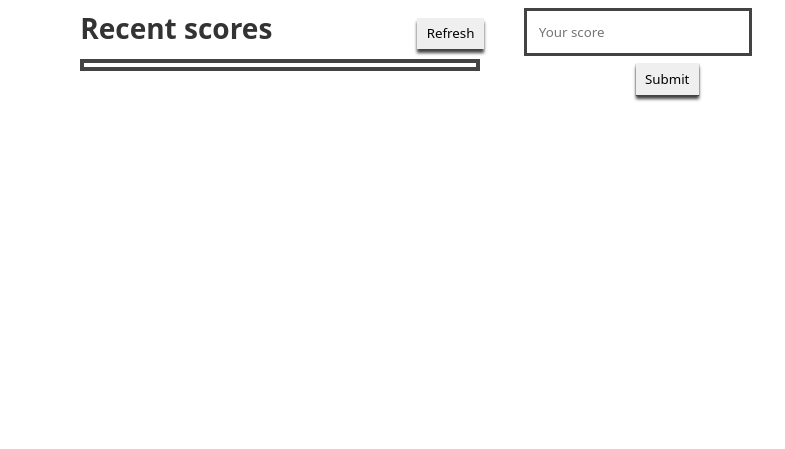
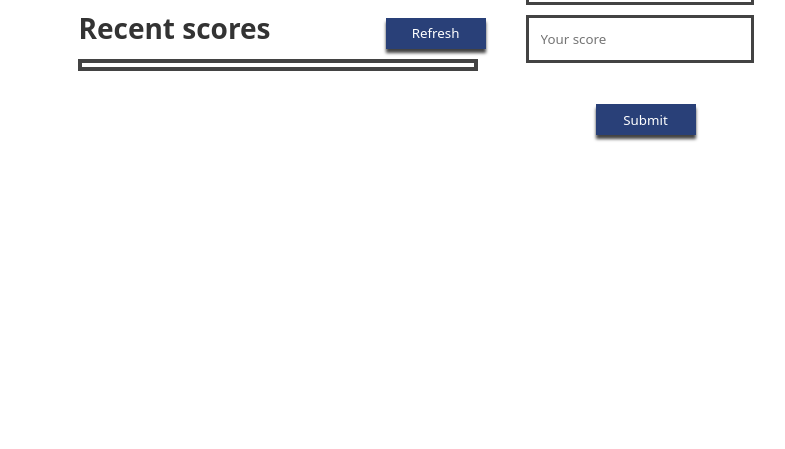
Before and after one commit to RileyManda/leaderboard, a website built with webpack: page src/index.html in a window 1280 px wide. Shown: the part 351-800 px from the top of the page, without its empty margins (211-996 px from the left). Built offline with nearby package versions, Linux system fonts and the light colour scheme; no server answers.

Commit message:
Implemented button animation icons and font awesome font

```diff
--- a/src/index.html
+++ b/src/index.html
@@ -4,6 +4,7 @@
 <head>
     <meta charset="UTF-8">
     <meta name="viewport" content="width=device-width, initial-scale=1.0">
+    <script src="https://kit.fontawesome.com/5b22e8a03c.js" crossorigin="anonymous"></script>
     <title>Leaderboard</title>
 </head>
 
@@ -18,7 +19,7 @@
                     </div>
                     <div class="recent-scores">
                         <h3>Recent scores</h3>
-                        <button class="refresh-button" id="refreshButton">Refresh</button>
+                        <button class="refresh-button button-effect" id="refreshButton" >Refresh</button>
                     </div>
                     <div class="score-table">
                         <table id="score-table"></table>
@@ -37,7 +38,7 @@
                         <input id="userNameInput" type="text" placeholder="Your name" required>
                         <input id="scoreInput" type="number" placeholder="Your score" required>
                     </div>
-                    <button type="submit" class="form-button">
+                    <button type="submit" class="form-button button-effect">
                         Submit
                     </button>
                 </form>
--- a/src/styles.css
+++ b/src/styles.css
@@ -12,6 +12,10 @@
   ----dark-color: #000;
   --box-shadow-color: var(--border-color);
   --white-color: #fff;
+  --text-color: #fff;
+  --dark-text-color: #2d2d2d;
+  --border-radius: #434343;
+  --refresh-icon-color: #9e3a3a;
 }
 
 /* Typography */
@@ -131,7 +135,7 @@ table tr:nth-child(even) {
 /* refresh button */
 
 .refresh-button {
-  margin-left: 145px;
+  margin-left: 115px;
   display: flex;
   justify-content: flex-end;
   align-self: flex-end;
@@ -140,6 +144,94 @@ table tr:nth-child(even) {
   border: 2px solid var(--dark-color);
   box-shadow: 0 4px 3px 0 var(--box-shadow-color);
   cursor: pointer;
+  color: var(--dark-text-color);
+  background-color: #384973;
+}
+
+.form-button {
+  display: flex;
+  justify-content: flex-end;
+  margin-top: -20px;
+  padding: 0.5em 0.7em;
+  border: 2px solid var(--dark-color);
+  box-shadow: 0 4px 3px 0 var(--box-shadow-color);
+  cursor: pointer;
+  align-self: flex-end;
+  position: absolute;
+  right: -70px;
+  bottom: -19px;
+}
+
+/* button effects */
+.button-effect {
+  text-align: center;
+  display: inline-block;
+  position: relative;
+  text-decoration: none;
+  color: var(--text-color);
+  text-transform: capitalize;
+  width: 100px;
+  border-radius: var(--border-radius);
+  overflow: hidden;
+  margin-top: 2px;
+  padding: 0.5em 0.7em;
+  background-color: #294078;
+}
+
+.refresh-button::before {
+  content: "\f021";
+  /* stylelint-disable-next-line font-family-no-missing-generic-family-keyword */
+  font-family: FontAwesome;
+  display: flex;
+  align-items: center;
+  justify-content: center;
+  position: absolute;
+  top: 0;
+  left: 0;
+  height: 100%;
+  width: 30px;
+  background-color: var(--refresh-icon-color);
+  border-radius: 0 50% 50% 0;
+  transform: scale(0, 1);
+  transform-origin: left center;
+  transition: all 0.2s linear 0s;
+}
+
+.form-button::before {
+  content: "\f0c7";
+  /* stylelint-disable-next-line font-family-no-missing-generic-family-keyword */
+  font-family: FontAwesome;
+  display: flex;
+  align-items: center;
+  justify-content: center;
+  position: absolute;
+  top: 0;
+  left: 0;
+  height: 100%;
+  width: 30px;
+  background-color: var(--refresh-icon-color);
+  border-radius: 0 50% 50% 0;
+  transform: scale(0, 1);
+  transform-origin: left center;
+  transition: all 0.2s linear 0s;
+}
+
+.form-button:hover {
+  text-indent: 0;
+}
+
+.refresh-button:hover::before {
+  transform: scale(1, 1);
+  text-indent: 0;
+}
+
+.refresh-button:hover {
+  text-indent: 0;
+}
+
+.form-button:hover::before {
+  transform: scale(1, 1);
+  text-indent: 0;
 }
 
 /* refresh button  END */
@@ -155,22 +247,10 @@ table tr:nth-child(even) {
   margin-right: 30px;
   width: 60vw;
   max-width: 500px;
-  margin-top: -34%;
+  margin-top: -25%;
 }
 
-.form-button {
-  display: flex;
-  justify-content: flex-end;
-  margin-top: 2px;
-  padding: 0.5em 0.7em;
-  border: 2px solid var(--dark-color);
-  box-shadow: 0 4px 3px 0 var(--box-shadow-color);
-  cursor: pointer;
-  align-self: flex-end;
-  position: absolute;
-  right: 305px;
-  bottom: -19px;
-}
+/* form button */
 
 .form-title {
   margin-bottom: 12px;
```
